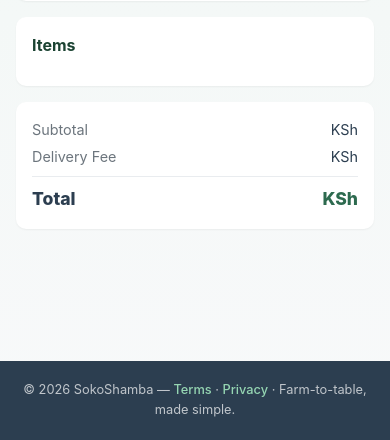
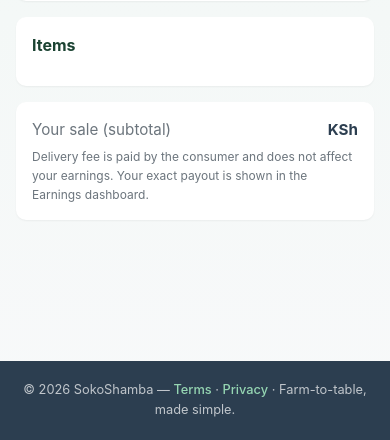
Before and after one commit to BonaventureMaina/sokoshamba, a Django app: template templates/farmer_order_detail.html in a window 390 px wide. Shown: the part 404-844 px from the top of the page. Run offline with Django 5.2, Linux system fonts and the light colour scheme; the template is opened without the code that fills it, so the values that code supplies are empty.

Commit message:
feat: phone masking, consumer account creation message, farmer earnings breakdown, delivery fee removed from farmer view, status explanations, cart total fix

```diff
--- a/marketplace/views.py
+++ b/marketplace/views.py
@@ -118,7 +118,11 @@
     if existing_items and existing_items.product.farmer_id != product.farmer_id:
         return JsonResponse({
             'success': False,
-            'message': f'Your cart contains items from {existing_items.product.farmer.farm_name}. Clear your cart or complete that order before adding from a different farmer.',
+            'message': (
+                'Your cart has items from ' + existing_items.product.farmer.farm_name + '. '
+                'Each farmer’s products are delivered separately to keep them fresh. '
+                'Please complete that order or clear your cart before adding from ' + product.farmer.farm_name + '.'
+            ),
         }, status=409)
 
     cart_item, created = CartItem.objects.get_or_create(
--- a/templates/cart.html
+++ b/templates/cart.html
@@ -44,11 +44,11 @@
     </div>
     <div style="display: flex; justify-content: space-between; margin-bottom: 0.75rem; font-size: 0.9rem;">
         <span style="color: var(--gray-600);">Delivery Fee</span>
-        <span style="font-weight: 600;">TBD</span>
+        <span style="font-weight: 600;">KSh 150.00</span>
     </div>
     <div style="border-top: 1px solid var(--gray-200); padding-top: 0.75rem; display: flex; justify-content: space-between;">
         <span style="font-weight: 800; font-size: 1.1rem;">Total</span>
-        <span id="cartTotal" style="font-weight: 800; font-size: 1.1rem; color: var(--green-800);">KSh {{ subtotal|floatformat:2 }}</span>
+        <span id="cartTotal" style="font-weight: 800; font-size: 1.1rem; color: var(--green-800);">KSh {{ subtotal|add:150|floatformat:2 }}</span>
     </div>
 </div>
 
--- a/templates/checkout.html
+++ b/templates/checkout.html
@@ -63,7 +63,10 @@
 <div id="success-section" style="display: none; text-align: center; padding: 2rem 1rem;">
     <div style="font-size: 3rem; margin-bottom: 0.75rem;">✅</div>
     <h2 style="font-size: 1.3rem; font-weight: 800; color: var(--green-900); margin-bottom: 0.5rem;">Order Placed!</h2>
-    <p style="color: var(--gray-600); margin-bottom: 1.5rem;">Your order is now pending farmer confirmation.</p>
+    <p style="color: var(--gray-600); margin-bottom: 0.75rem;">Your order is now pending farmer confirmation.</p>
+    <div style="background: var(--green-100); border-radius: var(--radius-md); padding: 0.75rem 1rem; margin-bottom: 1.5rem; font-size: 0.85rem; color: var(--green-900);">
+        In the future, log in with your phone number to track orders, reorder favourites, and leave reviews.
+    </div>
     <a href="/orders/" class="btn btn-primary">Track Your Order</a>
 </div>
 
--- a/templates/farmer_earnings.html
+++ b/templates/farmer_earnings.html
@@ -49,10 +49,6 @@
             <span>Your subtotal: KSh {{ payout.order.subtotal|floatformat:2 }}</span>
             <span>Commission (15%): -KSh {{ payout.commission|floatformat:2 }}</span>
         </div>
-        <div style="display: flex; justify-content: space-between; font-size: 0.8rem; color: var(--gray-600);">
-            <span>Delivery fee (not yours):</span>
-            <span>KSh {{ payout.order.delivery_fee|floatformat:2 }}</span>
-        </div>
         <div style="display: flex; justify-content: space-between; font-size: 0.8rem; margin-top: 0.25rem; border-top: 1px solid var(--gray-200); padding-top: 0.5rem;">
             <strong>You received:</strong>
             <strong style="color: var(--green-800);">KSh {{ payout.amount|floatformat:2 }}</strong>
--- a/templates/farmer_order_detail.html
+++ b/templates/farmer_order_detail.html
@@ -64,18 +64,11 @@
 
 <!-- Price -->
 <div class="card" style="padding: 1rem; margin-bottom: 1.5rem;">
-    <div style="display: flex; justify-content: space-between; margin-bottom: 0.2rem; font-size: 0.9rem;">
-        <span style="color: var(--gray-600);">Subtotal</span>
-        <span>KSh {{ order.subtotal|floatformat:2 }}</span>
+    <div style="display: flex; justify-content: space-between; font-size: 0.95rem;">
+        <span style="color: var(--gray-600);">Your sale (subtotal)</span>
+        <span style="font-weight: 700;">KSh {{ order.subtotal|floatformat:2 }}</span>
     </div>
-    <div style="display: flex; justify-content: space-between; margin-bottom: 0.2rem; font-size: 0.9rem;">
-        <span style="color: var(--gray-600);">Delivery Fee</span>
-        <span>KSh {{ order.delivery_fee|floatformat:2 }}</span>
-    </div>
-    <div style="display: flex; justify-content: space-between; border-top: 1px solid var(--gray-200); padding-top: 0.5rem; margin-top: 0.5rem; font-weight: 800; font-size: 1.1rem;">
-        <span>Total</span>
-        <span style="color: var(--green-800);">KSh {{ order.total|floatformat:2 }}</span>
-    </div>
+    <p style="font-size: 0.75rem; color: var(--gray-600); margin-top: 0.25rem;">Delivery fee is paid by the consumer and does not affect your earnings. Your exact payout is shown in the Earnings dashboard.</p>
 </div>
 
 <!-- Action Buttons -->
```
Also changed, not shown: 1 other file.
